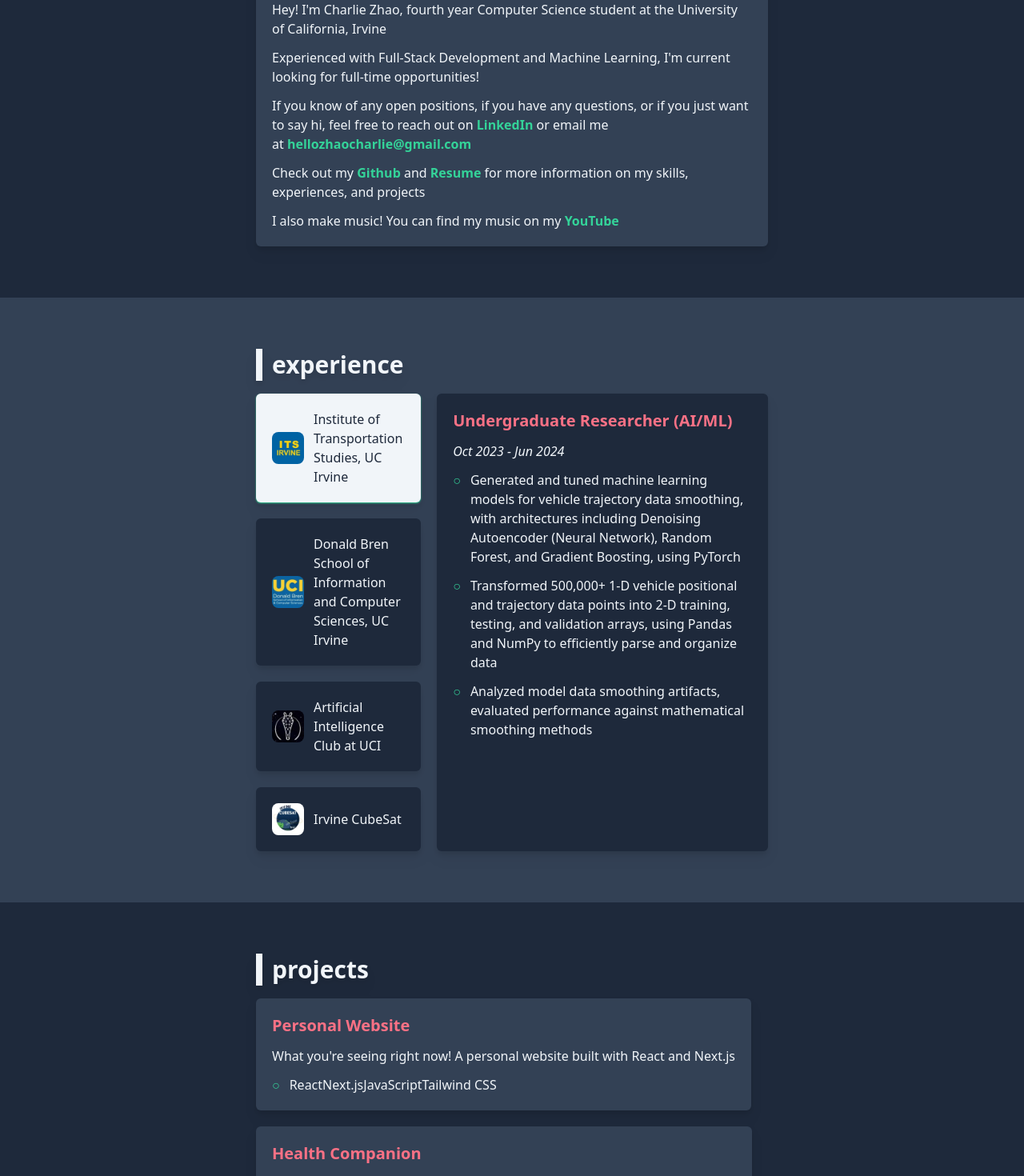
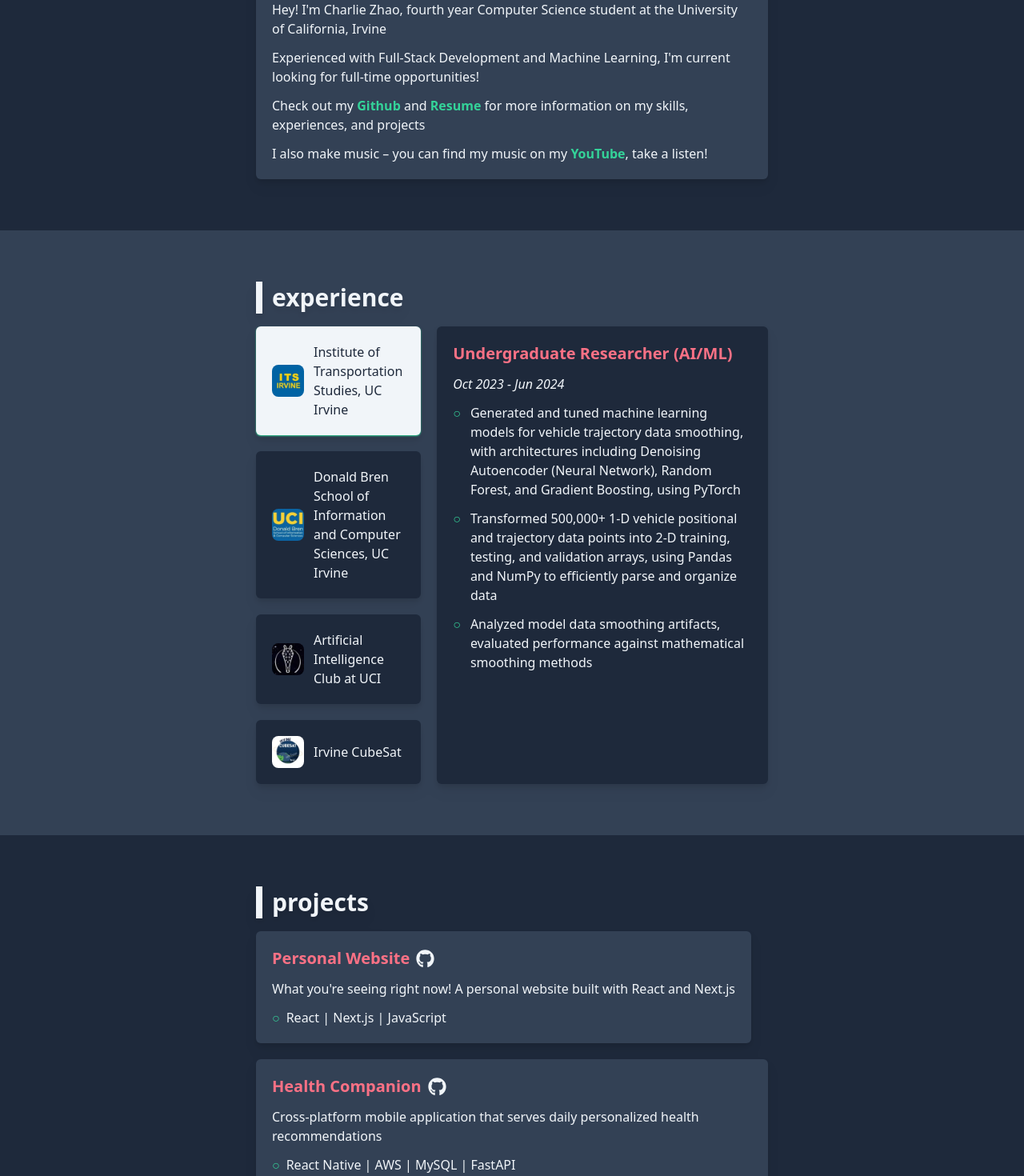
Before and after one commit to zcharz/personal-website, a Next.js app: page / in a window 1280 px wide. Shown: the part 940-2410 px from the top of the page at 80% size. Built offline with nearby package versions, Linux system fonts and the light colour scheme.

Commit message:
feat: :art: final touches pt1
hover rose, new icon, minor tweaks to text

```diff
--- a/src/components/About.jsx
+++ b/src/components/About.jsx
@@ -11,28 +11,13 @@ export default function About () {
                     <div className='text-3xl font-semibold'>about</div>
                 </div>
 
-                <div className='flex flex-col space-y-3 bg-slate-700 text-slate-100 p-5 rounded-md'>
+                <div className='flex flex-col space-y-3 bg-slate-700 text-slate-100 p-5 rounded-md hover:shadow-sm hover:shadow-rose-400 duration-100'>
                     <div>
                         Hey! I'm Charlie Zhao, fourth year Computer Science student at the University of California, Irvine
                     </div>
 
                     <div>
                         Experienced with Full-Stack Development and Machine Learning, I'm current looking for full-time opportunities!
-                    </div>
-
-                    <div>
-                        If you know of any open positions, if you have any questions,
-                        or if you just want to say hi, feel free to reach out on&nbsp;
-
-                        <Link className='text-emerald-400 font-semibold hover:text-rose-400 duration-200'
-                        href='https://www.linkedin.com/in/zhao-charlie/' target="_blank">
-                            LinkedIn
-                        </Link>
-                        &nbsp;or email me at&nbsp;
-                        <Link className='text-emerald-400 font-semibold hover:text-rose-400 duration-200'
-                        href='mailto:hellozhaocharli@gmail.com' target="_blank" >
-                            hellozhaocharlie@gmail.com
-                        </Link>
                     </div>
 
                     <div>
@@ -48,10 +33,11 @@ export default function About () {
                     </div>
 
                     <div>
-                        I also make music! You can find my music on my&nbsp;
+                        I also make music – you can find my music on my&nbsp;
                         <Link className='text-emerald-400 font-semibold hover:text-rose-400 duration-200'
                         href='https://www.youtube.com/@czmusic_' target="_blank">
                             YouTube</Link>
+                        , take a listen!
                     </div>
                 </div>
             </div>
--- a/src/components/Contact.jsx
+++ b/src/components/Contact.jsx
@@ -13,7 +13,7 @@ export default function Contact () {
                     <div className='text-3xl font-semibold'>contact</div>
                 </div>
 
-                <div className='flex flex-col space-y-3 bg-slate-700 text-slate-100 p-5 rounded-md'>
+                <div className='flex flex-col space-y-3 bg-slate-700 text-slate-100 p-5 rounded-md hover:shadow-sm hover:shadow-rose-400 duration-100'>
                     <div>
                         I'm looking for full-time Software Engineering or Machine Learning opportunities!
                     </div>
--- a/src/components/Experience.jsx
+++ b/src/components/Experience.jsx
@@ -47,7 +47,7 @@ export default function Experience () {
                         ))}
                     </div>
 
-                    <div className='bg-slate-800 w-4/6 p-5 rounded-md space-y-3'>
+                    <div className='bg-slate-800 w-4/6 p-5 rounded-md space-y-3 hover:shadow-sm hover:shadow-rose-400 duration-100'>
                         <div className='font-bold text-xl text-rose-400'>{curr.role}</div>
                         <div className='italic'>{curr.date}</div>
 
--- a/src/components/Music.jsx
+++ b/src/components/Music.jsx
@@ -15,13 +15,12 @@ export default function Music () {
                 <div className='flex flex-row space-x-5'>
                     <iframe width='560' height='315'
                     className='bg-slate-800 w-4/6 flex justify-center rounded-md hover:shadow-sm hover:shadow-emerald-400 duration-100'
-                    src='https://www.youtube.com/embed/exlHo5IazSs?si=MzTY5Q7yZwJYNGAP&amp;controls=0'
-                    frameBorder='0'
+                    src='https://www.youtube.com/embed/exlHo5IazSs?si=MzTY5Q7yZwJYNGAP&amp;controls=1'
                     allow='clipboard-write; encrypted-media; web-share'
                     referrerPolicy='strict-origin-when-cross-origin' allowFullScreen/>
 
 
-                    <div className='flex flex-col space-y-3 bg-slate-800 text-slate-50 p-5 rounded-md w-2/6'>
+                    <div className='flex flex-col space-y-3 bg-slate-800 text-slate-50 p-5 rounded-md w-2/6 hover:shadow-sm hover:shadow-rose-400 duration-100'>
                         <div>
                             In my free time, I enjoy producing music under the alias&nbsp;
                             <Link className='text-emerald-400 font-semibold hover:text-rose-400 duration-200'
@@ -38,7 +37,7 @@ export default function Music () {
                             Check out my&nbsp;
                             <Link className='text-emerald-400 font-semibold hover:text-rose-400 duration-200'
                             href='https://www.youtube.com/@czmusic_' target='_blank'>Youtube</Link>
-                            &nbsp;for more of my music!
+                            &nbsp;for more of my music, coming soon!
                         </div>
                     </div>
 
--- a/src/components/Projects.jsx
+++ b/src/components/Projects.jsx
@@ -22,18 +22,24 @@ export default function Projects () {
 
                 <div className='flex flex-wrap justify-start text-slate-100 space-y-5'>
                     {ProjectItems.map((item) => (
-                        <Link key={item.name} href={item.link} target='_blank'
-                        className='flex flex-col justify-start items-start p-5 bg-slate-700 space-y-3 mr-5 rounded-md hover:shadow-sm hover:shadow-emerald-400 duration-100'>
+                        <div key={item.name}
+                        className='flex flex-col justify-start items-start p-5 bg-slate-700 space-y-3 rounded-md hover:shadow-sm hover:shadow-rose-400 duration-100'>
                             {/* <Image src={imgMap[item.img]} width={300} height={200}
                             className='rounded-lg'/> */}
-                            <div className='font-bold text-xl text-rose-400'>{item.name}</div>
-                            <div>{item.desc}</div>
+                            <div className='flex flex-row space-x-2 items-center'>
+                                <div className='font-bold text-xl text-rose-400'>{item.name}</div>
+                                <Link href={item.link} target='_blank'>
+                                    <FaGithub size={23} className='hover:text-emerald-400 duration-200'/>
+                                </Link>
+                            </div>
 
-                            <div className='flex flex-row space-x-3'>
+                            <div className=''>{item.desc}</div>
+
+                            <div className='flex flex-row space-x-2'>
                                 <div className='text-emerald-400'>○</div>
-                                <div>{item.skills}</div>
+                                <div>{separateElements(item.skills)}</div>
                             </div>
-                        </Link>
+                        </div>
                     ))}
                 </div>
 
@@ -41,3 +47,9 @@ export default function Projects () {
         </div>
     );
 }
+
+function separateElements(arr) {
+    if (arr.length <= 1) return arr.join();
+    const elements = arr.slice(0, -1);
+    return elements.join(" | ");
+}
```
Also changed, not shown: src/app/icon.png.
